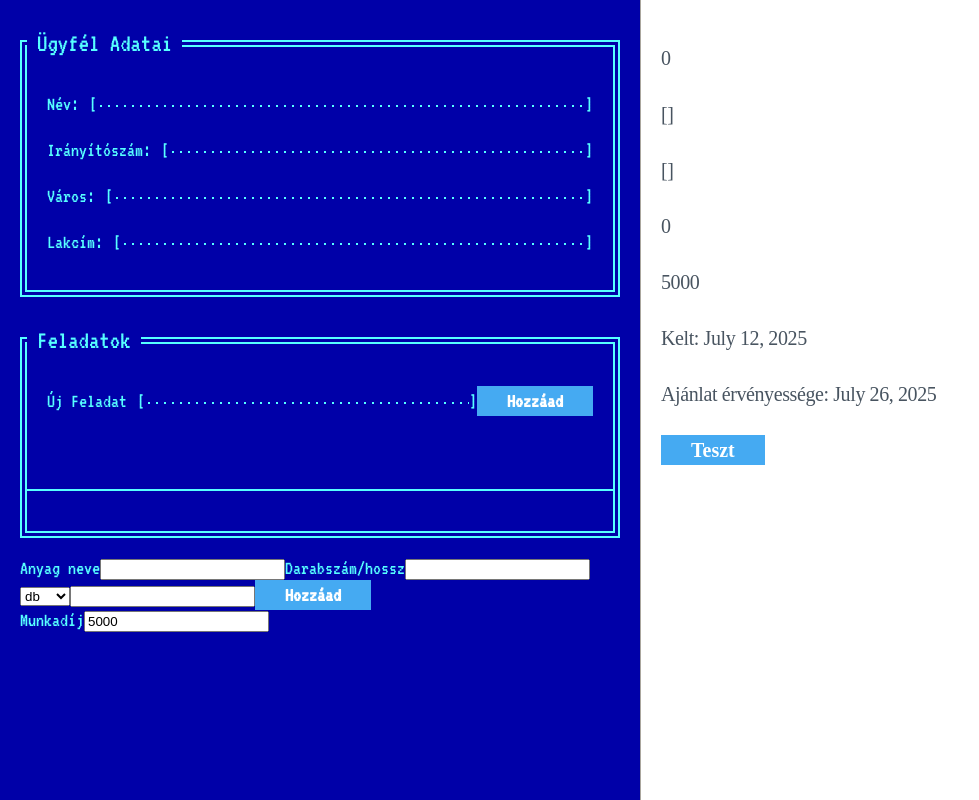
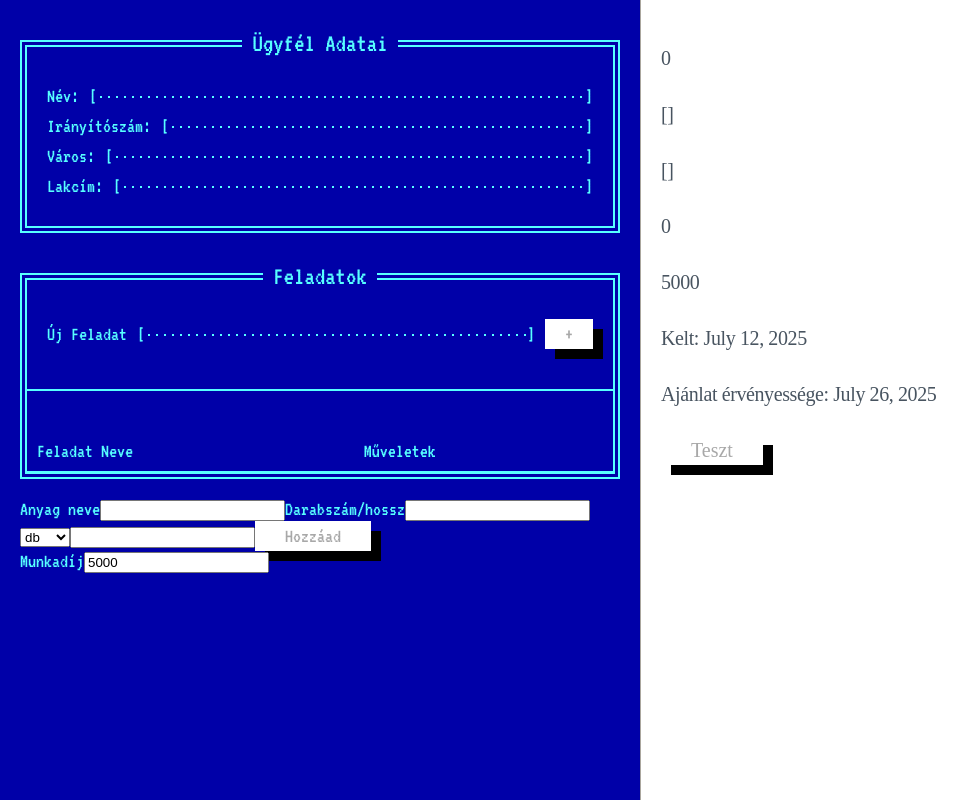
Before and after one commit to IstvanHortobagyi/egontrician, a Vue app: page / in a window 1280 px wide. Shown: the whole page, without its empty margins (0-979 px from the left). Built offline with nearby package versions, Linux system fonts and the light colour scheme; a web font is replaced by a local one.

Commit message:
Design progress

```diff
--- a/src/App.vue
+++ b/src/App.vue
@@ -5,45 +5,81 @@
 				<legend class="card__title">Ügyfél Adatai</legend>
 				<div class="card__content">
 					<div class="form-group">
-						<label class="form-group__label" for="customer-name">Név:</label>
-						<div class="form-group__input-container">
-							<input v-model="personalDetails.customerName" id="customer-name" class="form-group__input" type="text">
-							<div class="form-group__input-background" :style="{width: personalDetails.customerName.length + 'ch'}"></div>
+						<label class="label" for="customer-name">Név:</label>
+						<div class="input-container">
+							<input v-model="personalDetails.customerName" id="customer-name" class="input" type="text">
+							<div class="input-background" :style="{width: personalDetails.customerName.length + 1 + 'ch'}"></div>
+							<div class="input-caret" :style="{left: personalDetails.customerName.length + 1 + 'ch'}"></div>
 						</div>
 					</div>
 					<div class="form-group">
-						<label class="form-group__label" for="customer-zip">Irányítószám:</label>
-						<div class="form-group__input-container">
-							<input v-model="personalDetails.customerZip" id="customer-zip" class="form-group__input" type="number">
+						<label class="label" for="customer-zip">Irányítószám:</label>
+						<div class="input-container">
+							<input v-model="personalDetails.customerZip" id="customer-zip" class="input" type="number">
+							<div class="input-background" :style="{width: personalDetails.customerZip.toString().length + 1 + 'ch'}"></div>
+							<div class="input-caret" :style="{left: personalDetails.customerZip.toString().length + 1 + 'ch'}"></div>
 						</div>
 					</div>
 					<div class="form-group">
-						<label class="form-group__label" for="customer-city">Város:</label>
+						<label class="label" for="customer-city">Város:</label>
 						<!-- TODO -->
-						<div class="form-group__input-container">
-							<input id="customer-city" class="form-group__input" type="text">
+						<div class="input-container">
+							<input v-model="personalDetails.customerCity" id="customer-city" class="input" type="text">
+							<div class="input-background" :style="{width: personalDetails.customerCity.length + 1 + 'ch'}"></div>
+							<div class="input-caret" :style="{left: personalDetails.customerCity.length + 1 + 'ch'}"></div>
 						</div>
 					</div>
 					<div class="form-group">
-						<label class="form-group__label" for="customer-address">Lakcím:</label>
-						<div class="form-group__input-container">
-							<input v-model="personalDetails.customerAddress" id="customer-address" class="form-group__input" type="text">
+						<label class="label" for="customer-address">Lakcím:</label>
+						<div class="input-container">
+							<input v-model="personalDetails.customerAddress" id="customer-address" class="input" type="text">
+							<div class="input-background" :style="{width: personalDetails.customerAddress.length + 1 + 'ch'}"></div>
+							<div class="input-caret" :style="{left: personalDetails.customerAddress.length + 1 + 'ch'}"></div>
 						</div>
 					</div>
 				</div>
 			</fieldset>
 			<fieldset class="card">
 				<legend class="card__title">Feladatok</legend>
-				<div class="card__content">
-					<div class="form-group">
-						<label class="form-group__label" for="work-details">Új Feladat</label>
-						<div class="form-group__input-container">
-							<input v-model="workDetail" id="work-details" class="form-group__input" type="text">
+				<div class="card__content pb-0">
+					<div class="form-group mb-0">
+						<label class="label" for="work-details">Új Feladat</label>
+						<div class="input-container">
+							<input v-model="workDetail" id="work-details" class="input" type="text">
+							<div class="input-background" :style="{width: workDetail.length + 1 + 'ch'}"></div>
+							<div class="input-caret" :style="{left: workDetail.length + 1 + 'ch'}"></div>
 						</div>
-						<button @click.prevent="pushWorkDetail">Hozzáad</button>
+						<button class="btn btn--small ml-1" @click.prevent="pushWorkDetail($event)">+</button>
 					</div>
 				</div>
 				<hr>
+				<table>
+					<thead>
+						<tr>
+							<th>Feladat Neve</th>
+							<th>Műveletek</th>
+						</tr>
+					</thead>
+					<tbody>
+						<tr v-for="(work, index) in this.workDetails" :key="index">
+							<td>
+								<div v-if="isEditing[index]" class="input-container">
+									<input v-model="workDetails[index]" class="input" type="text">
+									<div class="input-background" :style="{width: workDetails[index].length + 1 + 'ch'}"></div>
+									<div class="input-caret" :style="{left: workDetails[index].length + 1 + 'ch'}"></div>
+								</div>
+								<span v-else>{{ work }}</span>
+							</td>
+							<td>
+								<button class="text-button" @click.prevent="toggleEdit(index)">{{isEditing[index] ? "[&nbsp;Mentés&nbsp;]" : "[&nbsp;Szerkesztés&nbsp;]"}}</button>
+								&nbsp;
+								<button class="text-button" @click.prevent="removeWork(index)">[&nbsp;Törlés&nbsp;]</button>
+							</td>
+						</tr>
+					</tbody>
+				</table>
+
+
 			</fieldset>
 			<fieldset>
 				<label for="item-name">Anyag neve</label>
@@ -57,7 +93,7 @@
 				</select>
 				<label for="item-price"></label>
 				<input v-model="itemPrice" id="item-price" type="number">
-				<button @click.prevent="pushItem">Hozzáad</button>
+				<button @click.prevent="pushItem($event)">Hozzáad</button>
 			</fieldset>
 			<fieldset>
 				<label for="labour-cost">Munkadíj</label>
@@ -65,12 +101,6 @@
 			</fieldset>
 		</form>
 		<div>
-			<div v-for="(work, index) in this.workDetails" :key="index">
-				<input v-if="isEditing[index]" v-model="workDetails[index]" type="text">
-				<span v-else>{{ work }}</span>
-				<button @click.prevent="toggleEdit(index)">{{isEditing[index] ? "Mentés" : "Szerkesztés"}}</button>
-				<button @click.prevent="removeWork(index)">Törlés</button>
-			</div>
 			<div v-for="(item, index) in this.items" :key="index">
 				<input v-if="isEditing[index]" v-model="items[index].name" type="text">
 				<span v-else>{{ item.name }}</span>
@@ -149,6 +179,7 @@ export default {
 			personalDetails: {
 				customerName: "",
 				customerZip: "",
+				customerCity: "",
 				customerAddress: ""
 			},
 			workDetails: [],
@@ -159,12 +190,14 @@ export default {
 	},
 
 	methods: {
-		pushWorkDetail() {
+		pushWorkDetail(event) {
 			this.workDetails.push(this.workDetail)
 			this.workDetail = ""
+
+			event.target.blur()
 		},
 
-		pushItem() {
+		pushItem(event) {
 			this.items.push({
 				name: this.itemName,
 				quantity: this.itemQuantity,
@@ -177,10 +210,13 @@ export default {
 			this.itemName= ""
 			this.itemQuantity= ""
 			this.itemPrice= ""
+
+			event.target.blur()
 		},
 
 		toggleEdit(index) {
 			this.isEditing[index] = !this.isEditing[index]
+			index.target.blur()
 		},
 
 		removeWork(index) {
--- a/src/assets/main.css
+++ b/src/assets/main.css
@@ -348,7 +348,6 @@ figcaption {
 
 .table {
 	overflow-x: auto;
-	margin-bottom: var(--spacer-text);
 }
 
 table {
@@ -372,16 +371,11 @@ td, th {
 }
 
 th {
-	font-weight: 700;
 	text-align: left;
 }
 
 thead th {
-	border-bottom: .25rem solid var(--text-light);
-}
-
-tbody tr:nth-of-type(2n+1) {
-	background-color: var(--bg-light);
+	border-bottom: .1rem solid var(--cyan);
 }
 
 
@@ -428,8 +422,9 @@ textarea {
 }
 
 .card__title {
+	padding: 1rem;
 	font-size: 2.6rem;
-	padding: 1rem;
+	text-align: center;
 }
 
 .form-group {
@@ -438,16 +433,18 @@ textarea {
 	margin-bottom: 1rem;
 }
 
-.form-group__label {
+.label {
 	margin-right: 1rem;
 	white-space: nowrap;
 }
 
-.form-group__input {
+.input {
+	position: relative;
+	z-index: 1;
 	box-sizing: border-box;
 	width: 100%;
+	padding: 0;
 	font: inherit;
-	padding: 1ch 0;
 	font-size: 2rem;
 	color: var(--bg-light);
 	line-height: 1;
@@ -455,7 +452,8 @@ textarea {
 	background-color: transparent;
 }
 
-.form-group__input-container {
+.input-container {
+	position: relative;
 	display: flex;
 	align-items: center;
 	width: 100%;
@@ -466,21 +464,40 @@ textarea {
 	background-position: 0% 57%;
 }
 
-.form-group__input-container:before {
+.input-container:before {
+	position: relative;
+	z-index: 1;
 	content: '[';
 	font-size: 2rem;
 	background-color: var(--blue);
 }
 
-.form-group__input-container:after {
+.input-container:after {
+	position: relative;
+	z-index: 1;
 	content: ']';
 	font-size: 2rem;
 	background-color: var(--blue);
 }
 
-.form-group__input-background {
+.input-background {
+	position: absolute;
+	top: 0;
+	left: 0;
+	bottom: 0;
 	height: 100%;
 	background-color: var(--blue);
+}
+
+.input-caret {
+	position: absolute;
+	top: 0;
+	width: 1ch;
+	height: 1em;
+}
+
+.input:focus ~ .input-caret {
+	background-color: var(--white);
 }
 
 
@@ -497,13 +514,13 @@ input[type="reset"] {
 	width: auto;
 	padding: .5rem 3rem;
 	font: inherit;
-	font-weight: 700;
 	font-size: 2rem;
-	color: #FFF;
+	color: var(--grey);
 	text-align: center;
 	line-height: 1;
 	border: 0;
-	background-color: var(--color);
+	background-color: var(--white);
+	box-shadow: 1rem 1rem 0 0 var(--black);
 }
 
 .btn:hover,
@@ -516,6 +533,22 @@ input[type="submit"]:hover,
 input[type="submit"]:focus {
 	color: #FFF;
 	background-color: var(--color-dark);
+}
+
+.btn--small {
+	padding: .5rem 2rem;
+}
+
+.text-button {
+	padding: 0;
+	color: var(--white);
+	background-color: transparent;
+	box-shadow: none;
+}
+
+.text-button:hover,
+.text-button:focus {
+	background-color: transparent;
 }
 
 
@@ -546,5 +579,10 @@ input[type="submit"]:focus {
 .mt-0 { margin-top: 0; }
 .mb-0 { margin-bottom: 0; }
 
+.ml-1 { margin-left: 1rem; }
+
+.pt-0 { padding-top: 0; }
+.pb-0 { padding-bottom: 0; }
+
 .mt-block { margin-top: var(--spacer-block); }
 .mb-block { margin-bottom: var(--spacer-block); }
```
